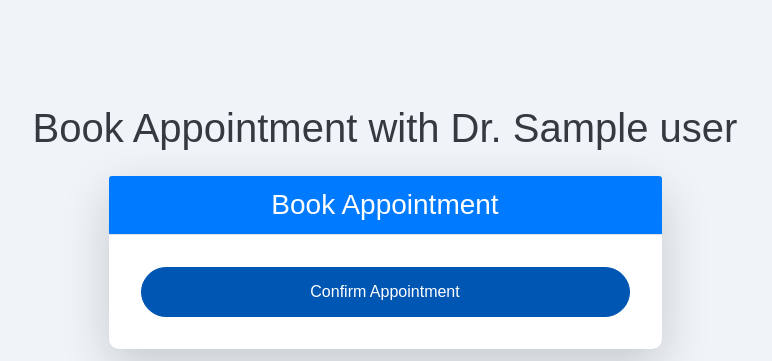
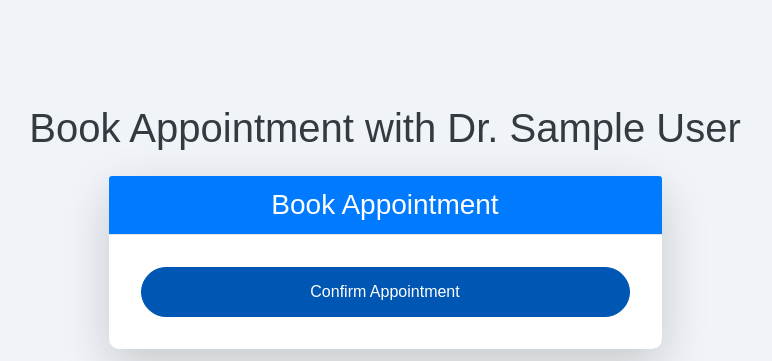
Before and after one commit to ambreesh62/Hospital-Management, a Django app: template templates/book_appointment.html in a window 1280 px wide. Shown: the part 56-417 px from the top of the page, without its empty margins (255-1027 px from the left). Run offline with Django 4.2, Linux system fonts and the light colour scheme; the template is opened without the code that fills it: most values are stand-ins (such as "Sample title", 1, 10 or a date in 2020); some libraries are stand-ins or nearby versions.

Commit message:
updated appoinment all fun

```diff
--- a/accounts/models.py
+++ b/accounts/models.py
@@ -33,6 +33,9 @@ class CustomUser(AbstractUser):
         related_name="customuser_set",  # Use a different related_name to avoid conflict
         blank=True,
     )
+
+    def get_full_name(self):
+        return f"{self.first_name} {self.last_name}"
 
     def __str__(self):
         return self.username
--- a/templates/book_appointment.html
+++ b/templates/book_appointment.html
@@ -2,7 +2,7 @@
 
 {% block content %}
 <div class="container mt-5">
-    <h1 class="text-center mb-4">Book Appointment with Dr. {{ doctor.user.get_full_name }}</h1>
+    <h1 class="text-center mb-4">Book Appointment with Dr. {{ doctor.first_name }} {{ doctor.last_name }}</h1>
     <div class="row justify-content-center">
         <div class="col-md-8 col-lg-6">
             <div class="card border-primary shadow-lg">
```
